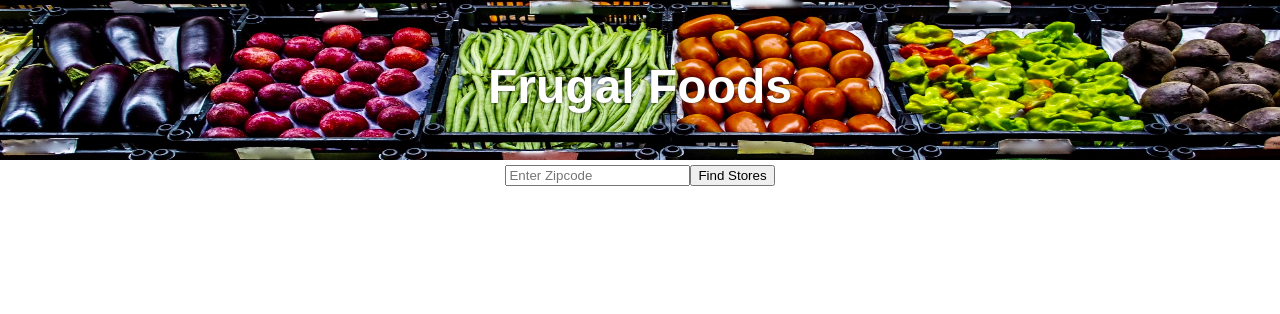
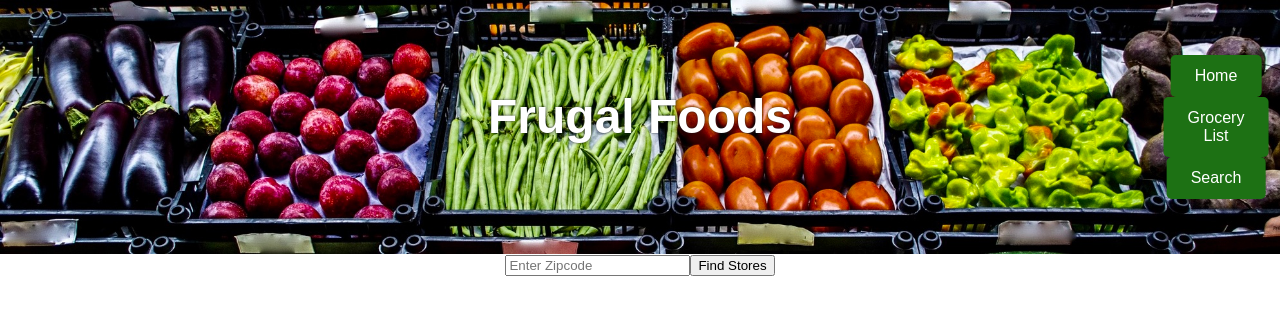
Before and after one commit to Frugal-Foods/frugal-foods-fe, a React (Create React App) app: page / in a window 1280 px wide. Shown: the top 314 px of the page. Built offline with nearby package versions, Linux system fonts and the light colour scheme; no server answers.

Commit message:
Add nav buttons and styling

```diff
--- a/src/components/Header/Header.css
+++ b/src/components/Header/Header.css
@@ -1,13 +1,63 @@
 .header-image {
-    height:10rem;
+    height:auto;
     width: 100vw;
 }
 
-header {
+.header-container {
+    display: flex;
     position: relative;
     text-align: center;
     color: white;
 }
+
+.header-container .home {
+    position: absolute;
+    top: 30%;
+    left: 95%;
+    transform: translate(-50%, -50%);
+    -ms-transform: translate(-50%, -50%);
+    background-color: rgb(29, 113, 20);
+    color: white;
+    font-size: 16px;
+    padding: 12px 24px;
+    border: none;
+    cursor: pointer;
+    border-radius: 5px;
+}
+
+.header-container .list {
+    position: absolute;
+    top: 50%;
+    left: 95%;
+    transform: translate(-50%, -50%);
+    -ms-transform: translate(-50%, -50%);
+    background-color: rgb(29, 113, 20);
+    color: white;
+    font-size: 16px;
+    padding: 12px 24px;
+    border: none;
+    cursor: pointer;
+    border-radius: 5px;
+}
+
+.header-container .search {
+    position: absolute;
+    top: 70%;
+    left: 95%;
+    transform: translate(-50%, -50%);
+    -ms-transform: translate(-50%, -50%);
+    background-color: rgb(29, 113, 20);
+    color: white;
+    font-size: 16px;
+    padding: 12px 24px;
+    border: none;
+    cursor: pointer;
+    border-radius: 5px;
+}
+
+.header-container .home:hover {
+    background-color: black;
+  }
 
 h1 {
     position: absolute;
--- a/src/components/Header/Header.js
+++ b/src/components/Header/Header.js
@@ -5,12 +5,15 @@ import './Header.css'
 const Header = () => {
 
     return (
-        <header>
+        <header className='header-container'>
             <img
                 className='header-image'
                 src={headerImage}
             />
             <h1>Frugal Foods</h1>
+            <button className='home'>Home</button>
+            <button className='list'>Grocery List</button>
+            <button className='search'>Search</button>
         </header>
     )
 }
```
